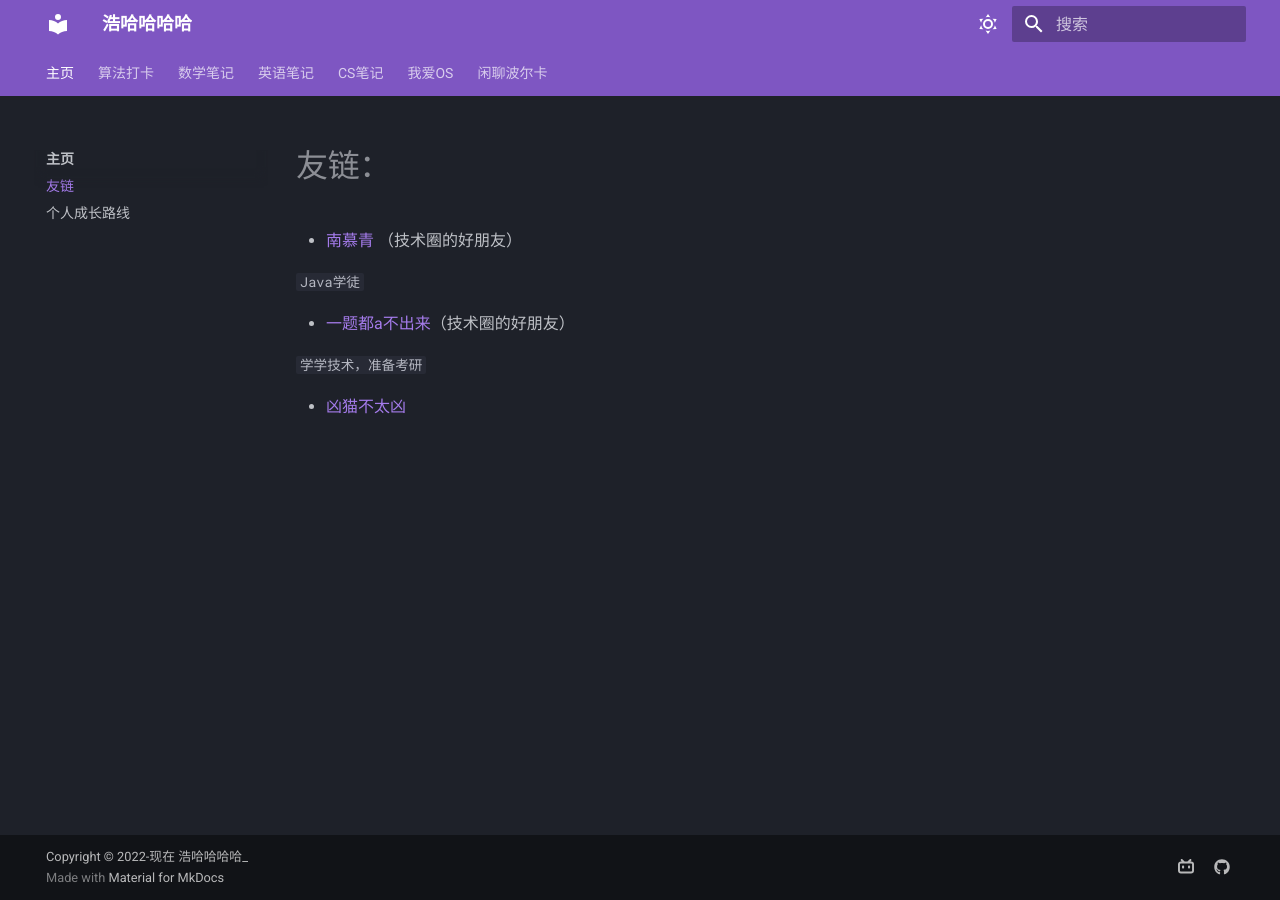
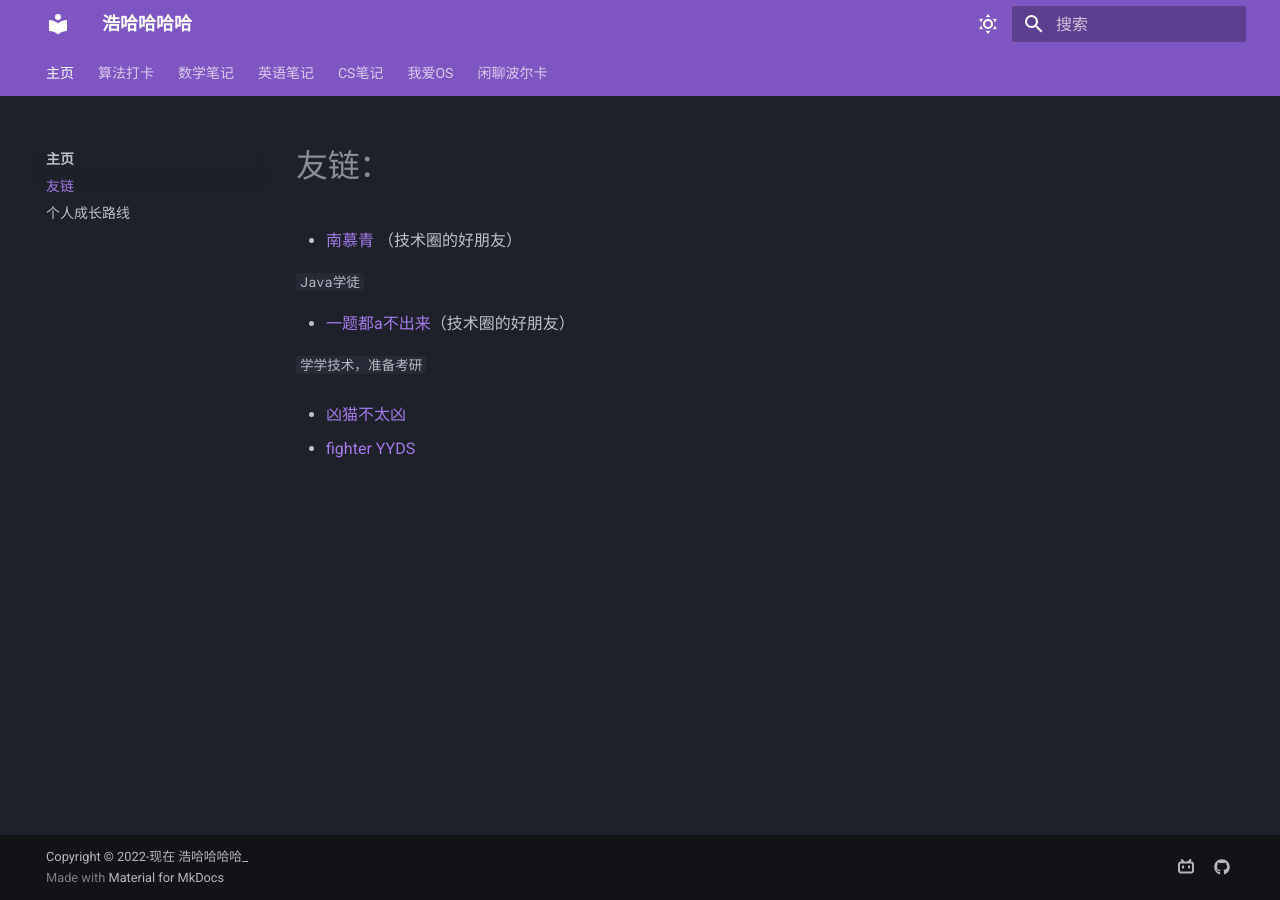
Before and after one commit to Haohahahaha/HomePage, an MkDocs documentation site: the page built from docs/friends.md, in a window 1280 px wide. Built offline with MkDocs 1.6.1 and Material for MkDocs 9.7.7, drawn with Linux system fonts in a browser that asks for light colours.

Commit message:
2023-11-10_23:32:26 update

```diff
--- a/docs/friends.md
+++ b/docs/friends.md
@@ -10,11 +10,12 @@
 
 - [凶猫不太凶](https://xmbtx.github.io/xmbtx-blog/)
 
+- [fighter YYDS](https://fighteryyds.github.io/fy-blog/)
+
+
 <!----
 
 - [Amy Wang](https://amywang5.github.io/Amyhhh-blog/)
-
-- [fighter YYDS](https://fighteryyds.github.io/fy-blog/)
 
 - [APTX4869-CONAN](https://aptx4869-conan.github.io/zzp-blog/)
 
```
